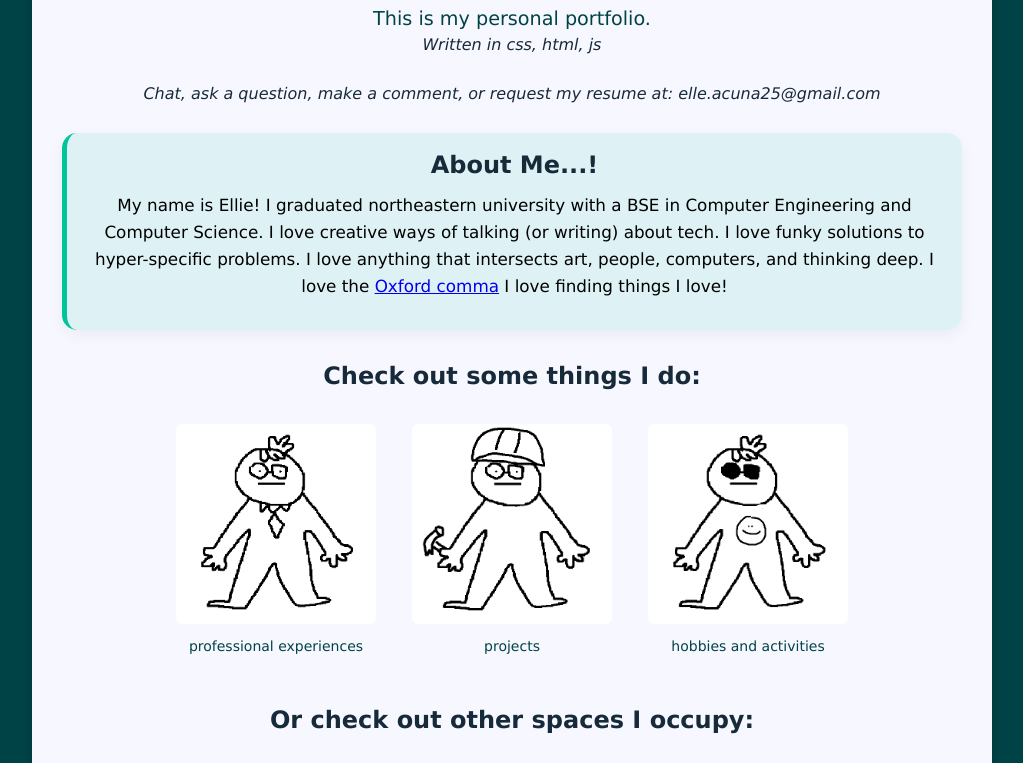
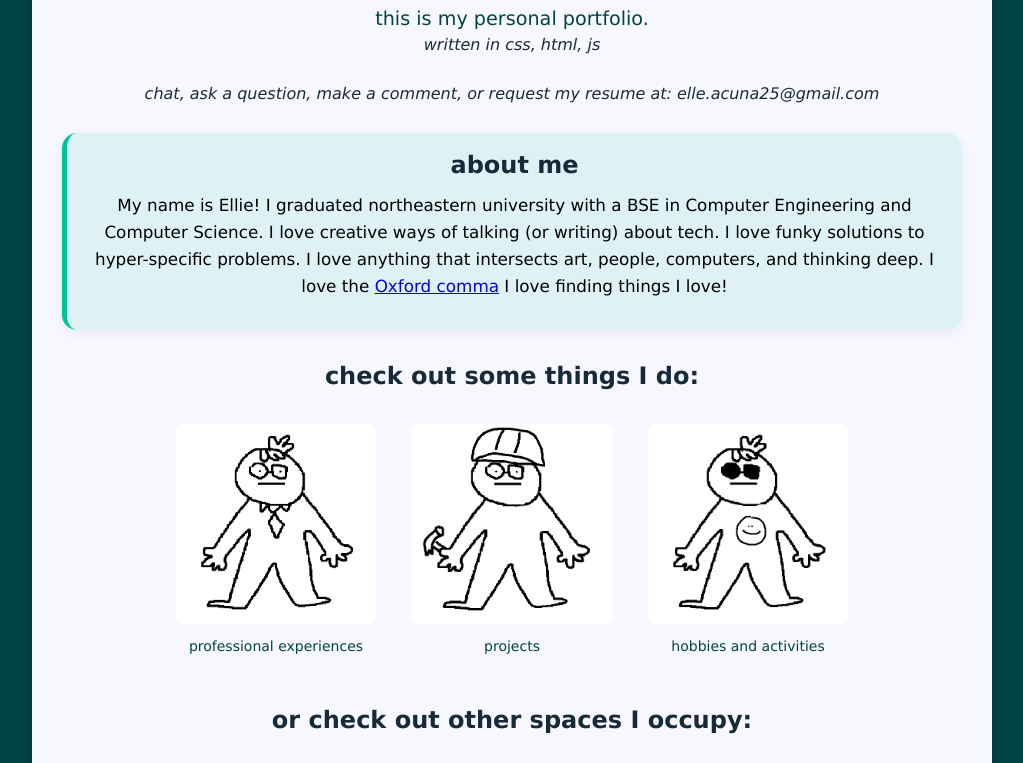
Before and after one commit to ellealeru/elliewebsite, a plain HTML site: page index.html in a window 1280 px wide. Shown: the part 113-876 px from the top of the page, without its empty margins (128-1151 px from the left). Drawn offline with Linux system fonts and the light colour scheme.

Commit message:
capitalizing

```diff
--- a/index.html
+++ b/index.html
@@ -10,12 +10,12 @@
 <body>
     <div class="container">
         <h1 class="title">welcome</h1>
-        <p class="small-subtitle">This is my personal portfolio.</p>
-        <p class="smaller-subtitle">Written in css, html, js</p>
-        <p class="smaller-subtitle">Chat, ask a question, make a comment, or request my resume at: elle.acuna25@gmail.com</p>
+        <p class="small-subtitle">this is my personal portfolio.</p>
+        <p class="smaller-subtitle">written in css, html, js</p>
+        <p class="smaller-subtitle">chat, ask a question, make a comment, or request my resume at: elle.acuna25@gmail.com</p>
 
         <div class="about-section">
-            <h2 class="about-title">About Me...!</h2>
+            <h2 class="about-title">about me</h2>
                 <div class="about-text">
                     <p>My name is Ellie! I graduated northeastern university with a BSE in Computer Engineering and Computer Science.
                         I love creative ways of talking (or writing) about tech. I love funky solutions to hyper-specific problems.
@@ -25,7 +25,7 @@
                 </div>
         </div>
 
-        <h2 class="subtitle">Check out some things I do:</h2>
+        <h2 class="subtitle">check out some things I do:</h2>
 
         <div class="image-container">
             <figure class="image-figure">
@@ -50,7 +50,7 @@
             </figure>
         </div>
 
-        <h2 class="subtitle">Or check out other spaces I occupy:</h2>
+        <h2 class="subtitle">or check out other spaces I occupy:</h2>
 
         <div class="social-icons-container">
             <a href="https://www.linkedin.com/in/ellieacuna25/" class="image-link">
```
